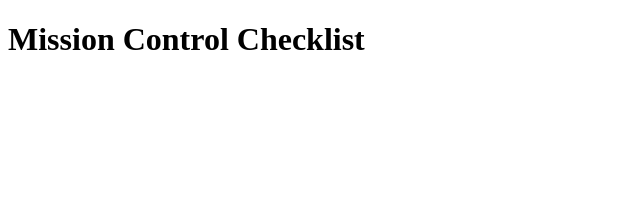
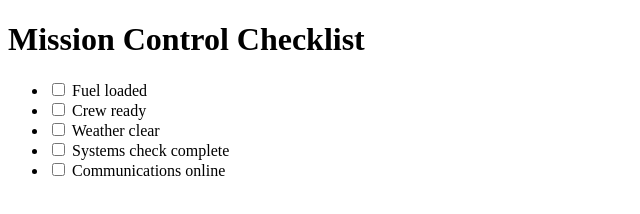
Before and after one commit to NujoodBah/SWEN360-Lab-2, a plain HTML site: page index.html in a window 1280 px wide. Shown: the whole page, without its empty margins (0-640 px from the left). Drawn offline with Linux system fonts and the light colour scheme.

Commit message:
Add checklist for mission control items & launch message
Added a checklist with items for mission control.

```diff
--- a/index.html
+++ b/index.html
@@ -6,5 +6,13 @@
 </head>
 <body>
   <h1>Mission Control Checklist</h1>
+  <ul id="checklist">
+    <li><label><input type="checkbox"> Fuel loaded</label></li>
+    <li><label><input type="checkbox"> Crew ready</label></li>
+    <li><label><input type="checkbox"> Weather clear</label></li>
+    <li><label><input type="checkbox"> Systems check complete</label></li>
+    <li><label><input type="checkbox"> Communications online</label></li>
+  </ul>
+  <h2 id="launch-message"></h2>
 </body>
 </html>
```
